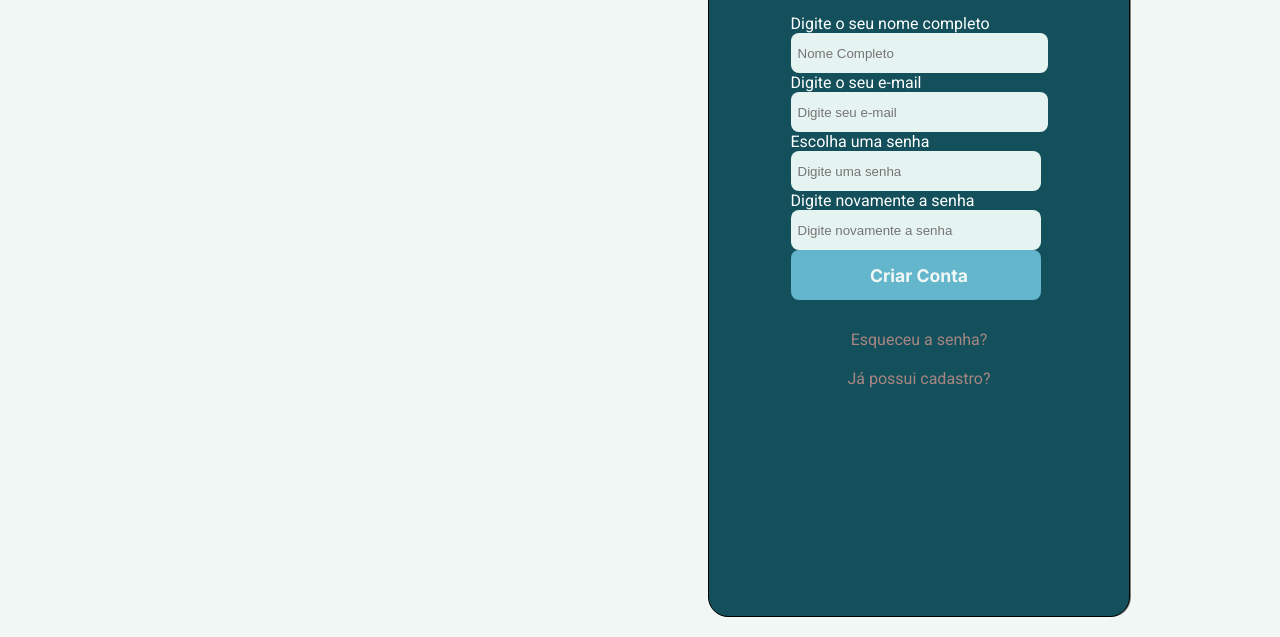
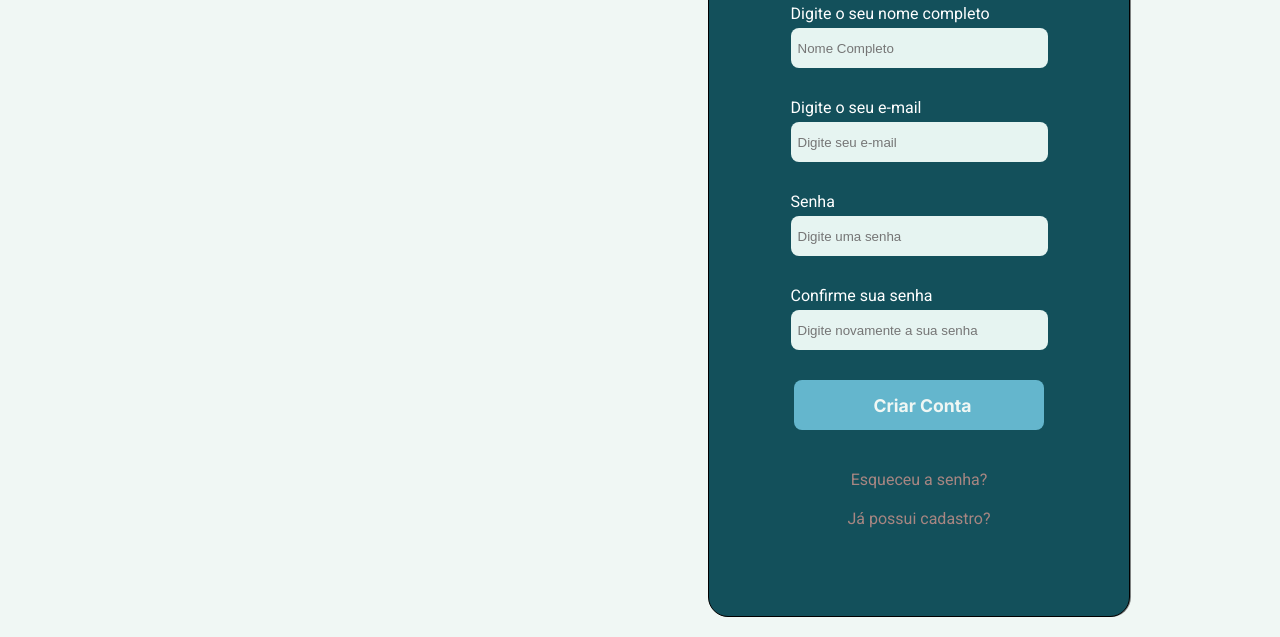
Before and after one commit to sangonvi/veterinarySystem, a plain HTML site: page pag002.html in a window 1280 px wide. Shown: the part 295-932 px from the top of the page. Drawn offline with Linux system fonts and the light colour scheme.

Commit message:
alterações css

```diff
--- a/pag002.html
+++ b/pag002.html
@@ -1,11 +1,11 @@
 <!DOCTYPE html>
 <html lang="pt-br">
   <head>
-    <meta charset="UTF-8">
-    <meta http-equiv="X-UA-Compatible" content="IE=edge">
-    <meta name="viewport" content="width=device-width, initial-scale=1.0">
+    <meta charset="UTF-8" />
+    <meta http-equiv="X-UA-Compatible" content="IE=edge" />
+    <meta name="viewport" content="width=device-width, initial-scale=1.0" />
     <title>Veterinária</title>
-    <link rel="stylesheet" href="style.css">
+    <link rel="stylesheet" href="style.css" />
   </head>
   <body>
     <header>
@@ -16,24 +16,77 @@
     </header>
     <main class="conta" id="novo">
       <p class="login">Criar uma conta</p>
-        <form action="cadastro.php" method="post" autocomplete="on">
-            <div class="usuario">
-                <label for="inome">Digite o seu nome completo</label><br>
-                <input type="text" name="nome" id="inome" placeholder="Nome Completo" required/>
+
+      <!-- adicionar e remover classe escondido para ver como fica -->
+      <!-- <p class="messageError escondido">Email ja cadastrado</p> -->
+
+      <form action="login" method="post" autocomplete="on">
+        <div class="campo">
+          <label for="inome">Digite o seu nome completo</label>
+          <input
+            type="text"
+            name="nome"
+            id="inome"
+            placeholder="Nome Completo"
+            required
+          />
         </div>
 
-            <div>
-                <label for="iemail">Digite o seu e-mail</label><br>
-                <input type="email" name="email" id="iemail" placeholder="Digite seu e-mail" required/>
+        <div class="campo">
+          <label for="iemail">Digite o seu e-mail</label>
+          <input
+            type="email"
+            name="email"
+            id="iemail"
+            placeholder="Digite seu e-mail"
+            required
+          />
         </div>
 
-            <div class="content-password">
-                <label for="isen">Escolha uma senha</label><br>
-                <input type="password" name="sen" id="isen" placeholder="Digite uma senha" required/><br>
-                <label for="isen">Digite novamente a senha</label><br>
-                <input type="password" name="sen" id="isen" placeholder="Digite novamente a senha" required/>
+        <div class="campo">
+          <label for="inpuPassword">Senha</label>
+
+          <div class="align-icon">
+            <input
+              type="password"
+              name="inpuPassword"
+              id="inpuPassword"
+              placeholder="Digite uma senha"
+              required
+              autocomplete="current-password"
+            />
+
+            <i class="icon icon-olho" aria-hidden="true" id="icon-olho"></i>
           </div>
-            <input type="submit" value="Criar Conta" class="botao">
+
+          <!-- div ou label
+
+            senha deve  ter pelo menos 6 digitos
+
+        --></div>
+
+        <div class="campo">
+          <label for="inpuPassword">Confirme sua senha</label>
+
+          <div class="align-icon">
+            <input
+              type="password"
+              name="inpuPassword"
+              id="inpuPassword"
+              placeholder="Digite novamente a sua senha"
+              required
+              autocomplete="current-password"
+            />
+
+            <i class="icon icon-olho" aria-hidden="true" id="icon-olho"></i>
+          </div>
+        </div>
+
+        <input
+          type="submit"
+          value="Criar Conta"
+          class="botao botao-login-registro"
+        />
       </form>
       <p><a href="#">Esqueceu a senha?</a></p>
       <p><a href="pag001.html">Já possui cadastro?</a></p>
--- a/style.css
+++ b/style.css
@@ -75,7 +75,7 @@ main.conta p a {
 }
 
 main.conta p.login {
-  margin: 20px;
+  margin: 0px 0 20px;
   font-weight: bold;
   font-size: 2em;
   text-shadow: 1px 2px #00000057;
@@ -112,6 +112,10 @@ form input {
   background-color: #e6f4f1;
   padding-left: 7px;
 }
+form input:focus {
+  box-shadow: 0px 0px 6px #64b6cd;
+  outline: none;
+}
 
 .botao {
   background-color: #64b6cd;
@@ -126,9 +130,8 @@ form input {
   background-color: #00c6ff;
   color: black;
 }
-
-.botao-entrar {
-  margin-top: 10px;
+.botao-login-registro {
+  margin: 10px auto;
 }
 /* -----------------------------------------ICONS EYES--------------------------------------------------------- */
 /* ------ICON EYES PASSWORD------- */
@@ -167,3 +170,11 @@ aling items para ficarem na mesma altura*/
   padding-right: 33px;
   box-sizing: border-box;
 }
+
+.messageError {
+  color: red;
+}
+
+.escondido {
+  opacity: 0;
+}
```
Also changed, not shown: pag001.html (+11 -2 lines). Lines whose indentation alone changed are shown as unchanged.
